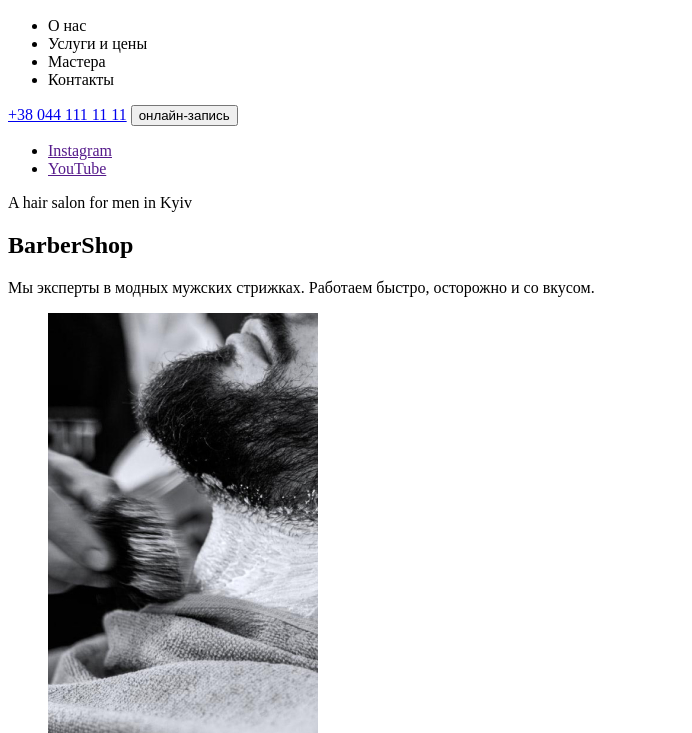
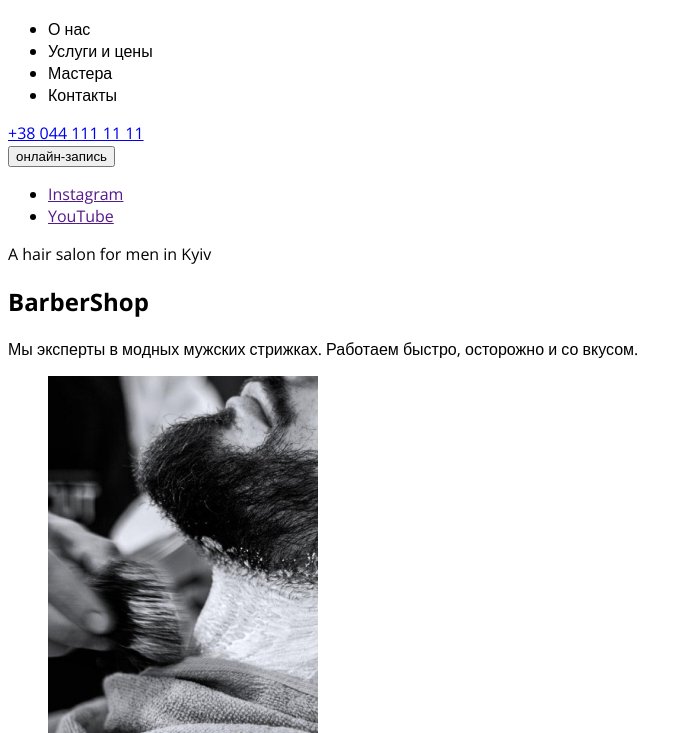
Before and after one commit to ronnik81/goit-barbershop, a plain HTML site: page index.html in a window 1280 px wide. Shown: the part 67-800 px from the top of the page, without its empty margins (0-692 px from the left). Drawn offline with nearby package versions, Linux system fonts and the light colour scheme.

Commit message:
Started making styles

```diff
--- /dev/null
+++ b/css/styles.css
@@ -0,0 +1,11 @@
+:root {
+  --brand-color-title: #303030;
+  --brand-color-text: #555555;
+  --brand-color-text-light: #9da4bd;
+  --brand-color-focus: #ff6c00;
+}
+
+body {
+  font-family: "Open Sans", sans-serif;
+  background-color: #ffffff;
+}
--- a/index.html
+++ b/index.html
@@ -5,8 +5,16 @@
     <meta http-equiv="X-UA-Compatible" content="IE=edge" />
     <meta name="viewport" content="width=device-width, initial-scale=1.0" />
     <title>BarberShop</title>
+    <link rel="preconnect" href="https://fonts.googleapis.com" />
+    <link rel="preconnect" href="https://fonts.gstatic.com" crossorigin />
+    <link
+      href="https://fonts.googleapis.com/css2?family=Open+Sans:wght@400;600;700&family=Raleway:wght@700&display=swap"
+      rel="stylesheet"
+    />
+    <link rel="stylesheet" href="./css/styles.css" />
   </head>
   <body>
+    <!-- ХЕДЕР -->
     <header>
       <nav>
         <img src="./images/Logo.svg" alt="Логотип сайта" />
@@ -17,14 +25,14 @@
           <li>Контакты</li>
         </ul>
       </nav>
-      <a href="tel:+380441111111">+38 044 111 11 11</a>
+      <a href="tel:+380441111111">+38 044 111 11 11</a> <br />
       <button type="button">онлайн-запись</button>
     </header>
 
     <main>
-      <!--ГЕРОЙ-->
+      <!-- ГЕРОЙ -->
       <section>
-        <ul>
+        <ul class="soc-links">
           <li>
             <a href="">Instagram</a>
           </li>
@@ -32,7 +40,7 @@
             <a href="">YouTube</a>
           </li>
         </ul>
-        <p lang="eng">A hair salon for men in Kyiv</p>
+        <p class="salon" lang="eng">A hair salon for men in Kyiv</p>
         <h1 lang="eng">BarberShop</h1>
         <p>
           Мы эксперты в модных мужских стрижках. Работаем быстро, осторожно и со
@@ -40,7 +48,7 @@
         </p>
       </section>
 
-      <!--О НАС-->
+      <!-- О НАС -->
       <section>
         <ul>
           <li>
@@ -69,7 +77,7 @@
         <button type="button">онлайн-запись</button>
       </section>
 
-      <!--УСЛУГИ И ЦЕНЫ-->
+      <!-- УСЛУГИ И ЦЕНЫ -->
       <section>
         <p>Проведи время в компании лучших мастеров</p>
         <h2>Услуги и цены</h2>
@@ -112,7 +120,7 @@
         <button type="button">онлайн-запись</button>
       </section>
 
-      <!--ФИДБЕК-->
+      <!-- ФИДБЕК -->
       <section>
         <ul>
           <li>
@@ -140,7 +148,7 @@
         </p>
       </section>
 
-      <!--МАСТЕРА-->
+      <!-- МАСТЕРА -->
       <section>
         <p>для настоящих ценителей атмосферы</p>
         <h2>Наши мастера</h2>
@@ -163,7 +171,7 @@
         </ul>
       </section>
 
-      <!--ГАЛЕРЕЯ-->
+      <!-- ГАЛЕРЕЯ -->
       <section>
         <p>На латинском языке “барба” означает “борода”</p>
         <ul>
@@ -182,7 +190,7 @@
         </ul>
       </section>
 
-      <!--КОРТАКТЫ-->
+      <!-- КОНТАКТЫ -->
       <section>
         <h2>Контакты</h2>
         <address>
@@ -205,6 +213,7 @@
       </section>
     </main>
 
+    <!-- ФУТЕР -->
     <footer>
       <section>
         <p>&#169; Copyright 2020</p>
```
